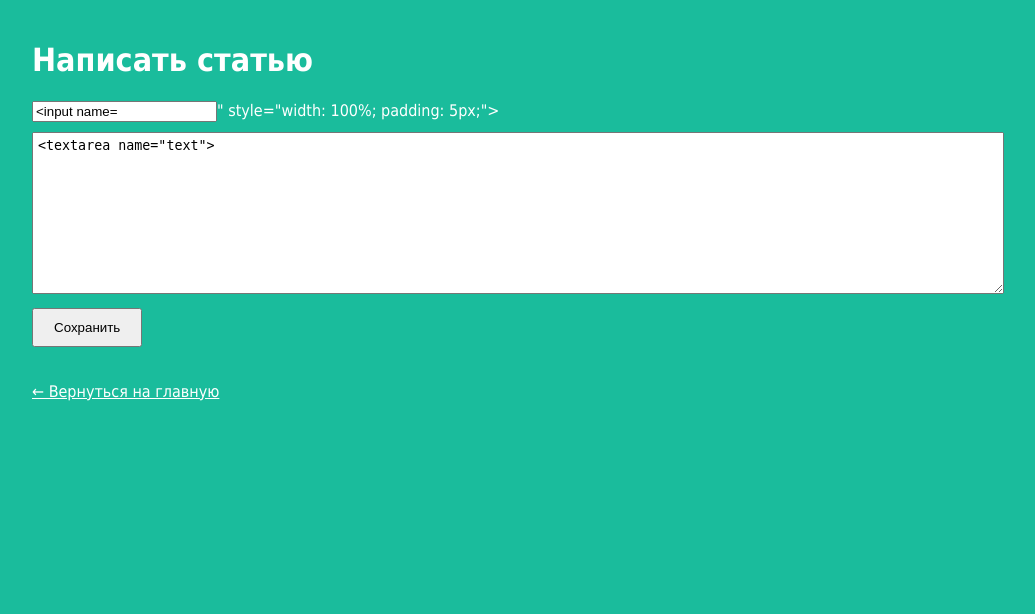
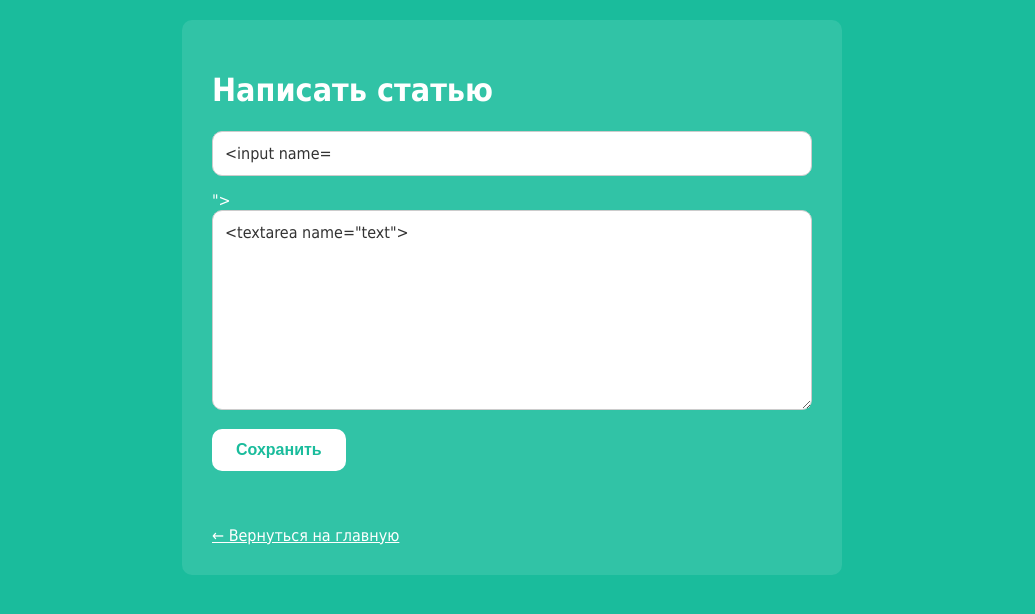
Before and after one commit to lutikpeep/labs-python, a Django app: template lab5/articles/templates/create_post.html in a window 1280 px wide. Shown: the top 614 px of the page, without its empty margins (128-1163 px from the left). Run offline with Django 5.2, Linux system fonts and the light colour scheme; the template is opened without the code that fills it, so the values that code supplies are empty, except form fields; form fields are guessed from the names that the template uses.

Commit message:
Лабораторная работа 5

```diff
--- a/lab5/articles/static/article.css
+++ b/lab5/articles/static/article.css
@@ -61,7 +61,7 @@ body {
 .form-container {
     background: rgba(255, 255, 255, 0.1);
     padding: 30px;
-    border-radius: 10px;
+    border-radius: 10px !important;
     max-width: 600px;
     margin: 0 auto;
 }
@@ -69,12 +69,18 @@ body {
 .form-container input[type="text"],
 .form-container textarea {
     width: 100%;
-    padding: 10px;
+    padding: 12px;
     margin-bottom: 15px;
-    border: none;
-    border-radius: 5px;
+    border: 1px solid #ccc;
+    border-radius: 10px !important;
     box-sizing: border-box;
     font-family: inherit;
+    font-size: 16px;
+    background-color: #ffffff;
+    color: #333;
+    outline: none;
+    -webkit-appearance: none;
+    appearance: none;
 }
 
 .form-container textarea {
@@ -86,25 +92,36 @@ body {
     background: #ffffff;
     color: #1abc9c;
     border: none;
-    padding: 10px 20px;
+    padding: 12px 24px;
     font-weight: bold;
-    border-radius: 5px;
+    border-radius: 10px !important; /* Принудительное закругление кнопки */
     cursor: pointer;
     font-size: 16px;
+    -webkit-appearance: none;
+    appearance: none;
 }
-
 .submit-btn:hover {
     background: #e0e0e0;
 }
 
 .error-msg {
-    color: #ffcccc;
+    color: #ff3333 !important; /* Яркий красный */
     font-weight: bold;
     margin-top: 15px;
 }
 
+/* Стили для списка ошибок Django */
+.error-msg ul,
+.errorlist {
+    color: #ff3333 !important;
+    font-weight: bold;
+    list-style: none; /* Убираем точки списка */
+    padding-left: 0;
+}
+
 .back-link {
-    color: #ffffff;
+    color: #ffffff !important;
+    text-decoration: underline;
     display: inline-block;
     margin-top: 20px;
 }
--- a/lab5/articles/templates/create_post.html
+++ b/lab5/articles/templates/create_post.html
@@ -6,19 +6,21 @@
     <link rel="stylesheet" href="{% static 'article.css' %}">
 </head>
 <body class="content">
-    <h1>Написать статью</h1>
-    <form method="POST">
-        {% csrf_token %}
-        <div style="margin-bottom: 10px;">
-            <input type="text" name="title" placeholder="Название статьи" value="{{ form.title }}" style="width: 100%; padding: 5px;">
-        </div>
-        <div style="margin-bottom: 10px;">
-            <textarea name="text" placeholder="Текст статьи" style="width: 100%; height: 150px; padding: 5px;">{{ form.text }}</textarea>
-        </div>
-        <input type="submit" value="Сохранить" style="padding: 10px 20px; cursor: pointer;">
-    </form>
-    <p style="color: red; font-weight: bold;">{{ form.errors }}</p>
-    <br>
-    <a href="{% url 'archive' %}" style="color: white;">← Вернуться на главную</a>
+    <div class="form-container">
+        <h1>Написать статью</h1>
+        <form method="POST">
+            {% csrf_token %}
+
+            <input type="text" name="title" placeholder="Название статьи" value="{{ form.title }}">
+
+            <textarea name="text" placeholder="Текст статьи">{{ form.text }}</textarea>
+
+            <input type="submit" value="Сохранить" class="submit-btn">
+        </form>
+
+        <p class="error-msg">{{ form.errors }}</p>
+        <br>
+        <a href="{% url 'archive' %}" class="back-link">← Вернуться на главную</a>
+    </div>
 </body>
 </html>
```
Also changed, not shown: lab5/db.sqlite3.
